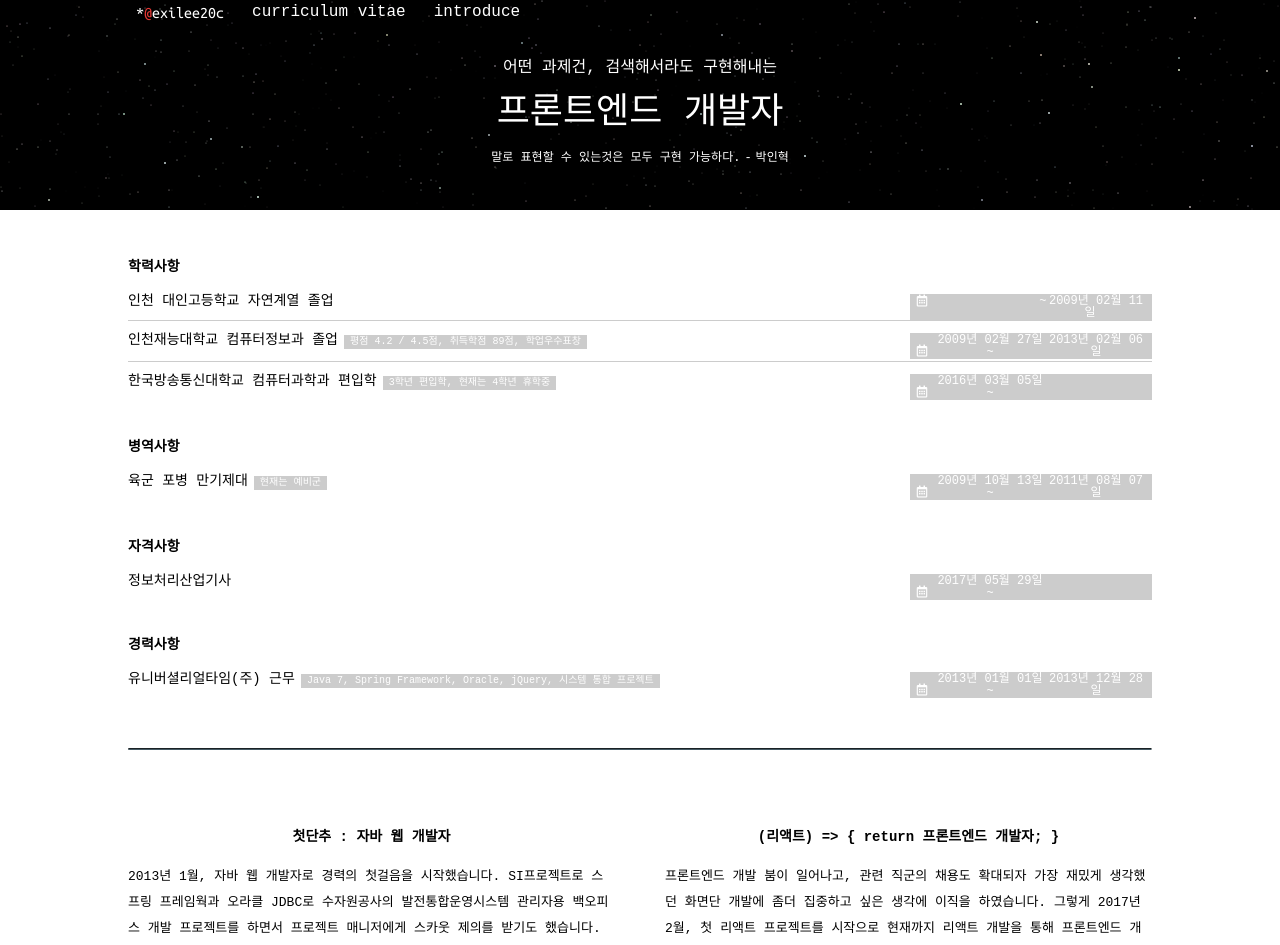
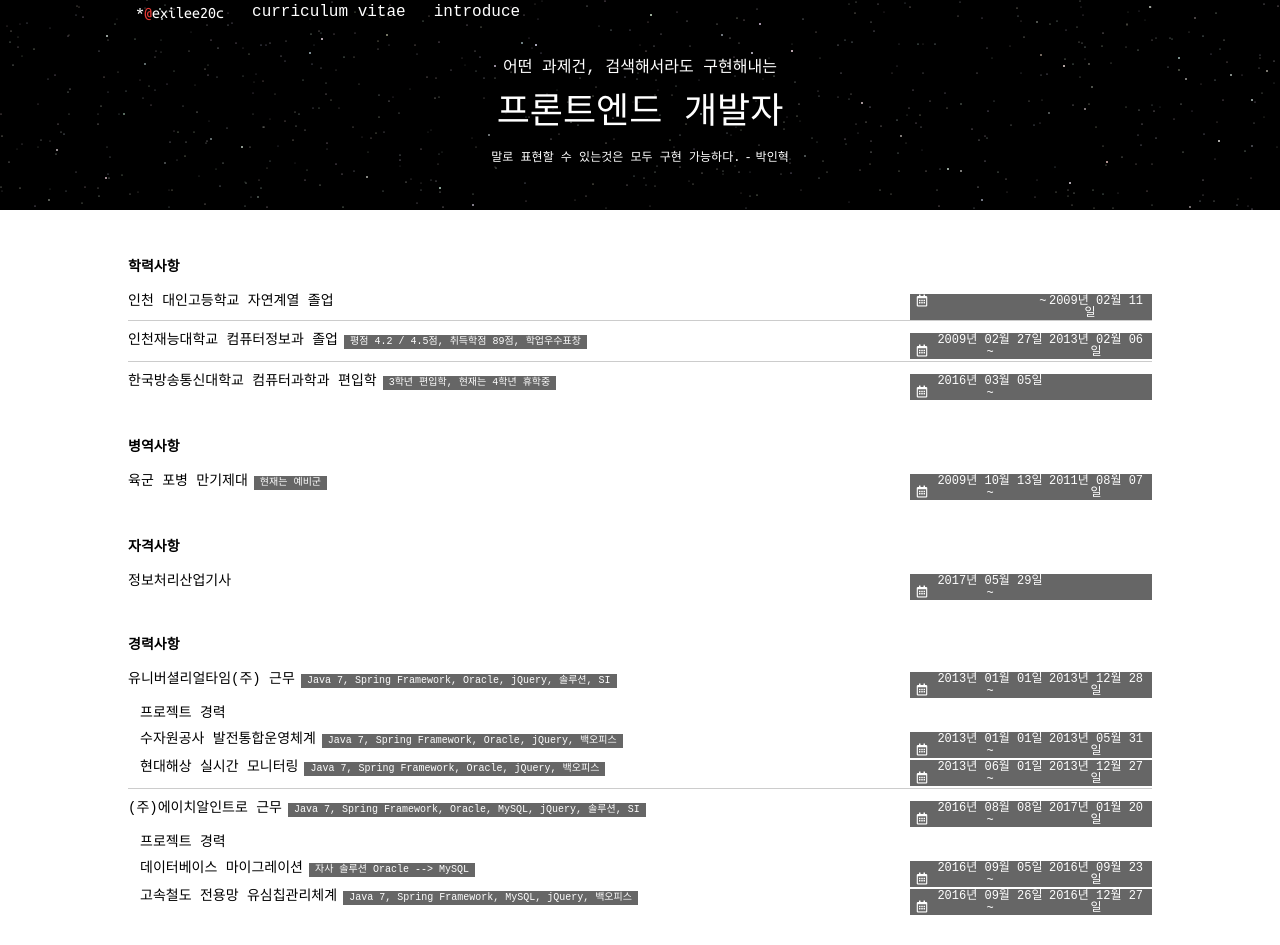
Before and after one commit to exilee20c/exilee20c.github.io, a React (Create React App) app: page / in a window 1280 px wide. Shown: the top 945 px of the page. Built offline with nearby package versions, Linux system fonts and the light colour scheme; a web font is replaced by a local one.

Commit message:
디테일 수정

```diff
--- a/src/components/CurriculumVitae.js
+++ b/src/components/CurriculumVitae.js
@@ -19,13 +19,13 @@ const CurriculumWrap = styled.section`
           font-size: 10px;
           display: inline-block;
           padding: 2px 6px;
-          background-color: #cccccc;
+          background-color: #666666;
           color: #ffffff;
         }
       }
 
       div.time-wrap {
-        background-color: #cccccc;
+        background-color: #666666;
         color: #ffffff;
         padding: 1px 6px;
         font-size: 12px;
@@ -73,6 +73,22 @@ const CurriculumWrap = styled.section`
                 display: none;
               }
             }
+          }
+        }
+      }
+
+      div.project-wrap {
+        margin-left: 12px;
+
+        p.title {
+          display: block;
+          margin-top: 18px;
+          margin-bottom: 12px;
+        }
+
+        ul.project-list {
+          li + li {
+            margin-top: 12px;
           }
         }
       }
@@ -131,9 +147,43 @@ const CAREER_INFO = {
   list: [
     {
       title: "유니버셜리얼타임(주) 근무",
-      desc: "Java 7, Spring Framework, Oracle, jQuery, 시스템 통합 프로젝트",
+      desc: "Java 7, Spring Framework, Oracle, jQuery, 솔루션, SI",
       from: "2013년 01월 01일",
-      to: "2013년 12월 28일"
+      to: "2013년 12월 28일",
+      project: [
+        {
+          title: "수자원공사 발전통합운영체계",
+          desc: "Java 7, Spring Framework, Oracle, jQuery, 백오피스",
+          from: "2013년 01월 01일",
+          to: "2013년 05월 31일"
+        },
+        {
+          title: "현대해상 실시간 모니터링",
+          desc: "Java 7, Spring Framework, Oracle, jQuery, 백오피스",
+          from: "2013년 06월 01일",
+          to: "2013년 12월 27일"
+        }
+      ]
+    },
+    {
+      title: "(주)에이치알인트로 근무",
+      desc: "Java 7, Spring Framework, Oracle, MySQL, jQuery, 솔루션, SI",
+      from: "2016년 08월 08일",
+      to: "2017년 01월 20일",
+      project: [
+        {
+          title: "데이터베이스 마이그레이션",
+          desc: "자사 솔루션 Oracle --> MySQL ",
+          from: "2016년 09월 05일",
+          to: "2016년 09월 23일"
+        },
+        {
+          title: "고속철도 전용망 유심칩관리체계",
+          desc: "Java 7, Spring Framework, MySQL, jQuery, 백오피스",
+          from: "2016년 09월 26일",
+          to: "2016년 12월 27일"
+        }
+      ]
     }
   ]
 };
@@ -157,6 +207,32 @@ function parseCategory(json_data) {
               {item.from && <time className="time-from">{item.from}</time>}
               {item.to && <time className="time-to">{item.to}</time>}
             </div>
+
+            {item.project && (
+              <div className="project-wrap">
+                <p className="title">프로젝트 경력</p>
+                <ul className="project-list">
+                  {item.project.map(project => (
+                    <li>
+                      <p>
+                        {project.title}
+                        {project.desc && <span>{project.desc}</span>}
+                      </p>
+
+                      <div className="time-wrap">
+                        <i className="far fa-calendar-alt" />
+                        {project.from && (
+                          <time className="time-from">{project.from}</time>
+                        )}
+                        {project.to && (
+                          <time className="time-to">{project.to}</time>
+                        )}
+                      </div>
+                    </li>
+                  ))}
+                </ul>
+              </div>
+            )}
           </li>
         ))}
       </ul>
--- a/src/components/RandomDot.js
+++ b/src/components/RandomDot.js
@@ -28,14 +28,14 @@ export default function RandomDot(ctx) {
       this.a_ascending = false;
     }
 
-    if (!this.a_ascending && this.a < 0) {
+    if (!this.a_ascending && this.a < 0.2) {
       this.a_ascending = true;
     }
 
     if (this.a_ascending) {
-      this.a += 0.02;
+      this.a += 0.01;
     } else {
-      this.a -= 0.02;
+      this.a -= 0.01;
     }
   };
   return { paint: this.paint.bind(this) };
--- a/src/components/TooMuchTalking.js
+++ b/src/components/TooMuchTalking.js
@@ -42,6 +42,7 @@ const IntroduceWrap = styled.section`
         font-size: 13px;
         line-height: 2;
         text-align: left;
+        text-indent: 0.5em;
       }
     }
   }
@@ -72,9 +73,7 @@ class LandingPage extends Component {
           <hr />
 
           <div className="right">
-            <h6 className="kr-text">
-              (리액트) => {"{ return 프론트엔드 개발자; }"}
-            </h6>
+            <h6 className="kr-text">리액트 => 프론트엔드 개발자</h6>
             <p className="kr-text">
               프론트엔드 개발 붐이 일어나고, 관련 직군의 채용도 확대되자 가장
               재밌게 생각했던 화면단 개발에 좀더 집중하고 싶은 생각에 이직을
```
